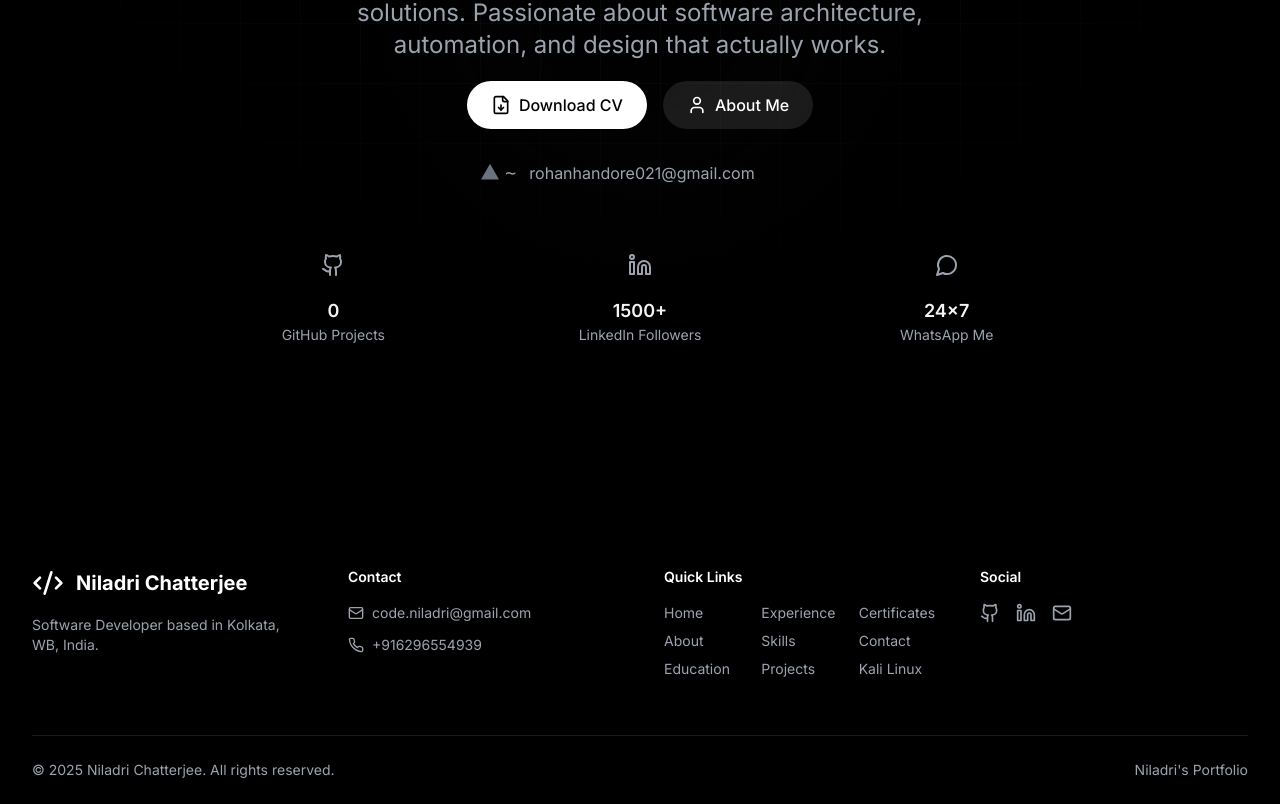
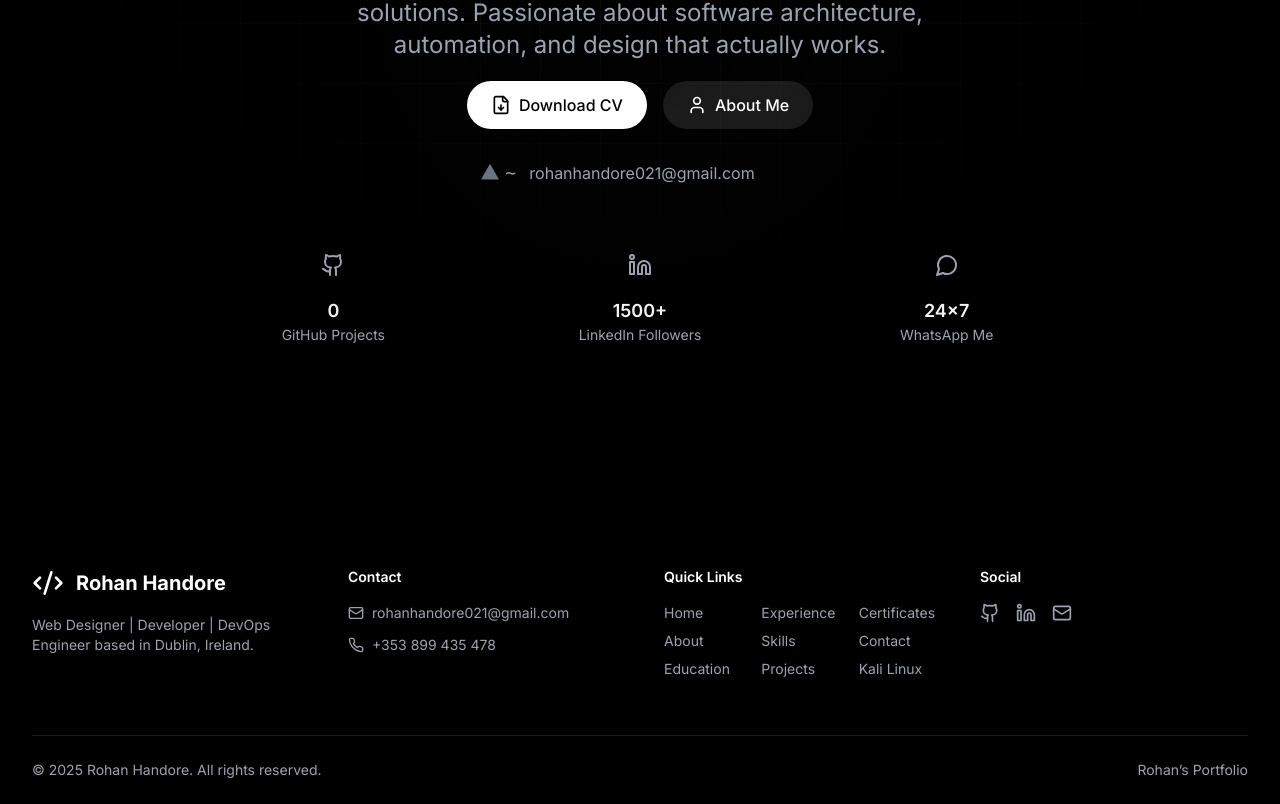
Before and after one commit to RohanHandore/Portfolio-2.o, a Next.js app: page / in a window 1280 px wide. Shown: the part 397-1201 px from the top of the page. Built offline with nearby package versions, Linux system fonts and the light colour scheme; no server answers.

Commit message:
updated footer

```diff
--- a/src/components/Footer.tsx
+++ b/src/components/Footer.tsx
@@ -1,5 +1,4 @@
 'use client';
-
 
 import Link from 'next/link';
 import { Code2, Github, Linkedin, Mail, Phone } from 'lucide-react';
@@ -34,10 +33,10 @@ const Footer = () => {
 					<div className="space-y-4">
 						<Link href="/" className="flex items-center space-x-3">
 							<Code2 className="w-8 h-8 text-white" />
-							<span className="text-xl font-bold text-white">Niladri Chatterjee</span>
+							<span className="text-xl font-bold text-white">Rohan Handore</span>
 						</Link>
 						<p className="text-sm text-gray-400">
-							Software Developer based in Kolkata, WB, India.
+							Web Designer | Developer | DevOps Engineer based in Dublin, Ireland.
 						</p>
 					</div>
 
@@ -46,28 +45,27 @@ const Footer = () => {
 						<h3 className="text-sm font-semibold text-white">Contact</h3>
 						<ul className="space-y-3">
 							<li>
-								<a href="mailto:code.niladri@gmail.com" className="text-sm text-gray-400 hover:text-white transition-colors flex items-center gap-2">
+								<a href="mailto:rohanhandore021@gmail.com" className="text-sm text-gray-400 hover:text-white transition-colors flex items-center gap-2">
 									<Mail className="w-4 h-4" />
-									code.niladri@gmail.com
+									rohanhandore021@gmail.com
 								</a>
 							</li>
 							<li>
 								<a
-									href="tel:+916296554939"
+									href="tel:+353899435478"
 									className="text-sm text-gray-400 hover:text-white transition-colors flex items-center gap-2"
 								>
 									<Phone className="w-4 h-4" />
-									+916296554939
+									+353 899 435 478
 								</a>
 							</li>
 						</ul>
 					</div>
 
-					{/* Links - First Column */}
+					{/* Links */}
 					<div className="space-y-4">
 						<h3 className="text-sm font-semibold text-white">Quick Links</h3>
 						<div className="grid grid-cols-3 gap-x-6 gap-y-3">
-							{/* Column 1 */}
 							<div>
 								{column1.map(link => (
 									<Link
@@ -79,7 +77,6 @@ const Footer = () => {
 									</Link>
 								))}
 							</div>
-							{/* Column 2 */}
 							<div>
 								{column2.map(link => (
 									<Link
@@ -91,7 +88,6 @@ const Footer = () => {
 									</Link>
 								))}
 							</div>
-							{/* Column 3 */}
 							<div>
 								{column3.map(link => (
 									<Link
@@ -111,7 +107,7 @@ const Footer = () => {
 						<h3 className="text-sm font-semibold text-white">Social</h3>
 						<div className="flex space-x-4">
 							<a
-								href="https://github.com/niladri-1"
+								href="https://github.com/RohanHandore"
 								target="_blank"
 								rel="noopener noreferrer"
 								className="text-gray-400 hover:text-white transition-colors"
@@ -119,7 +115,7 @@ const Footer = () => {
 								<Github className="w-5 h-5" />
 							</a>
 							<a
-								href="https://linkedin.com/in/niladri1"
+								href="https://linkedin.com/in/rohan-handore-4786b3233"
 								target="_blank"
 								rel="noopener noreferrer"
 								className="text-gray-400 hover:text-white transition-colors"
@@ -127,7 +123,7 @@ const Footer = () => {
 								<Linkedin className="w-5 h-5" />
 							</a>
 							<a
-								href="mailto:code.niladri@gmail.com"
+								href="mailto:rohanhandore021@gmail.com"
 								className="text-gray-400 hover:text-white transition-colors"
 							>
 								<Mail className="w-5 h-5" />
@@ -140,11 +136,11 @@ const Footer = () => {
 				<div className="border-t border-white/10 py-6">
 					<div className="flex flex-col md:flex-row justify-between items-center">
 						<p className="text-sm text-gray-400">
-							© {currentYear} Niladri Chatterjee. All rights reserved.
+							© {currentYear} Rohan Handore. All rights reserved.
 						</p>
 						<div className="flex space-x-6 mt-4 md:mt-0">
 							<a href="" rel="noopener noreferrer" className="text-sm text-gray-400 hover:text-white transition-colors">
-								Niladri's Portfolio
+								Rohan’s Portfolio
 							</a>
 						</div>
 					</div>
```
